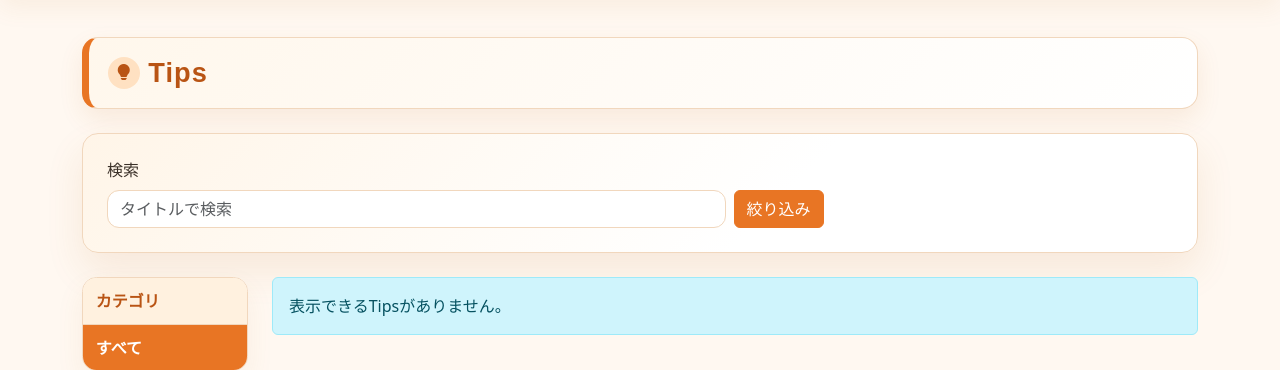
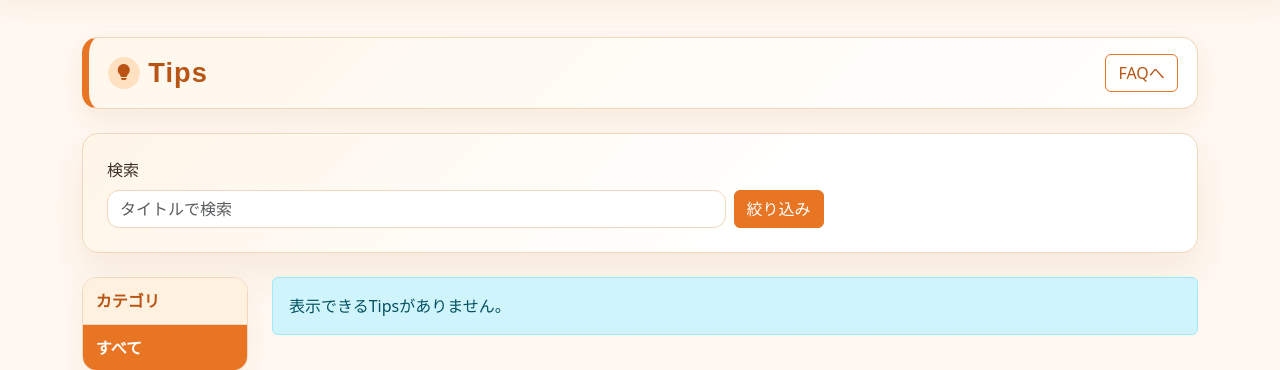
Before and after one commit to kuwaharata-alt/Tenasapo_Knowledge, a Django app: template knowledge_base/tenasapo_knowledge/templates/tenasapo_knowledge/tips_list.html in a window 1280 px wide. Shown: the part 59-429 px from the top of the page. Run offline with Django 5.2, Linux system fonts and the light colour scheme; the template is opened without the code that fills it, so the values that code supplies are empty; some web fonts are replaced.

Commit message:
TipsとFAQに相互に移動できるボタンを配置

```diff
--- a/knowledge_base/tenasapo_knowledge/templates/tenasapo_knowledge/tips_list.html
+++ b/knowledge_base/tenasapo_knowledge/templates/tenasapo_knowledge/tips_list.html
@@ -10,9 +10,12 @@
                 <span class="page-title-icon"><i class="bi bi-lightbulb-fill"></i></span>Tips
             </h1>
         </div>
-        {% if user.is_staff or user.is_superuser %}
-            <a class="btn btn-primary" href="{% url 'tip_create' %}">Tips登録</a>
-        {% endif %}
+        <div class="d-flex align-items-center gap-2 flex-wrap">
+            <a class="btn btn-outline-primary" href="{% url 'article_list' %}">FAQへ</a>
+            {% if user.is_staff or user.is_superuser %}
+                <a class="btn btn-primary" href="{% url 'tip_create' %}">Tips登録</a>
+            {% endif %}
+        </div>
     </div>
 </div>
 
```
Also changed, not shown: knowledge_base/tenasapo_knowledge/templates/tenasapo_knowledge/article_list.html (+6 -3 lines), knowledge_base/db.sqlite3, 1 other file.
